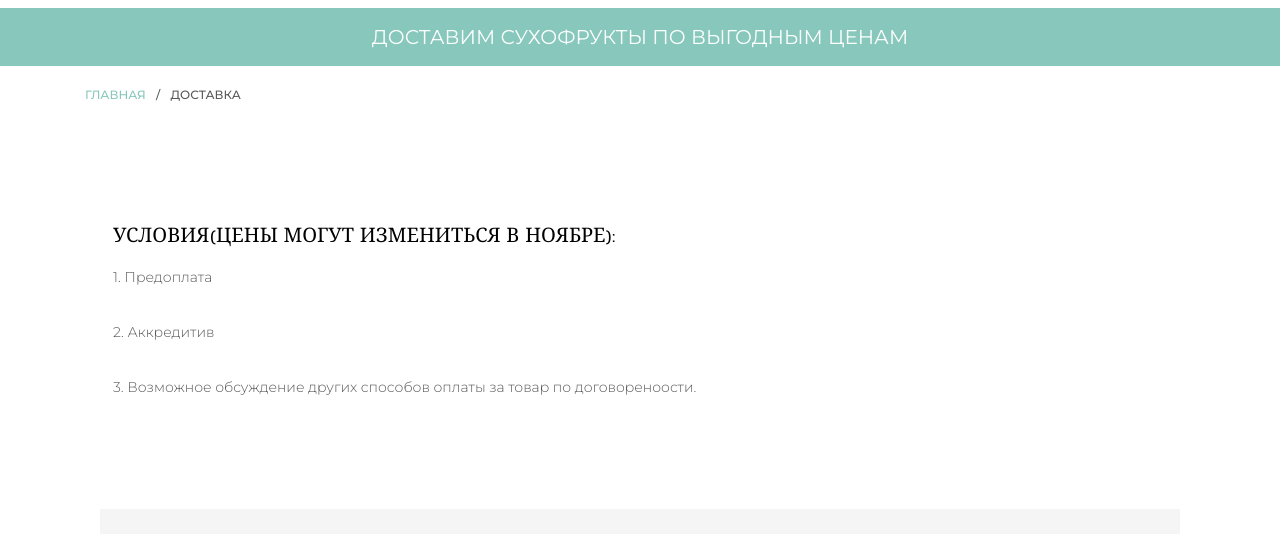
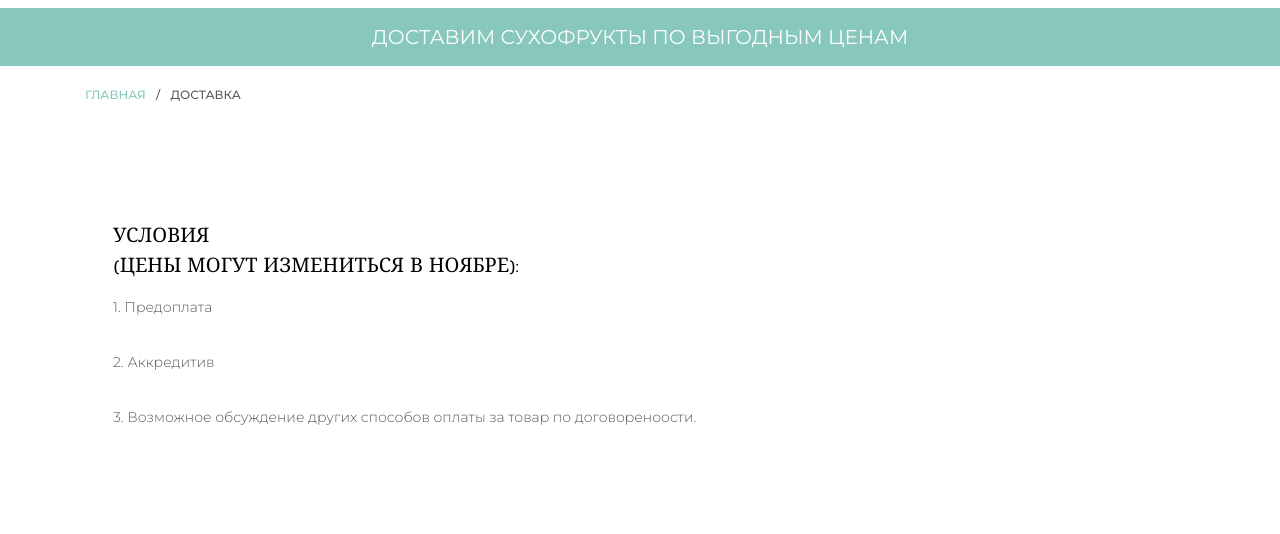
Before and after one commit to islombek1260/ALFA-REAl, a plain HTML site: page delivery.html in a window 1280 px wide. Shown: the part 224-758 px from the top of the page. Drawn offline with Linux system fonts and the light colour scheme; files whose address does not match are found by name; a web font is replaced by a local one.

Commit message:
12344325

```diff
--- a/delivery.html
+++ b/delivery.html
@@ -109,7 +109,7 @@
 				<div class="row row-pb-lg product-detail-wrap">
 					<div class="col-md-12">
 						<div class="product-desc">
-							<h3>УСЛОВИЯ(Цены могут измениться в ноябре):</h3>
+							<h3>УСЛОВИЯ<br>(Цены могут измениться в ноябре):</h3>
 							<p>1. Предоплата</p>
 							<p>2. Аккредитив</p>
 							<p>3. Возможное обсуждение других способов оплаты за товар по договореноости.</p>
```
